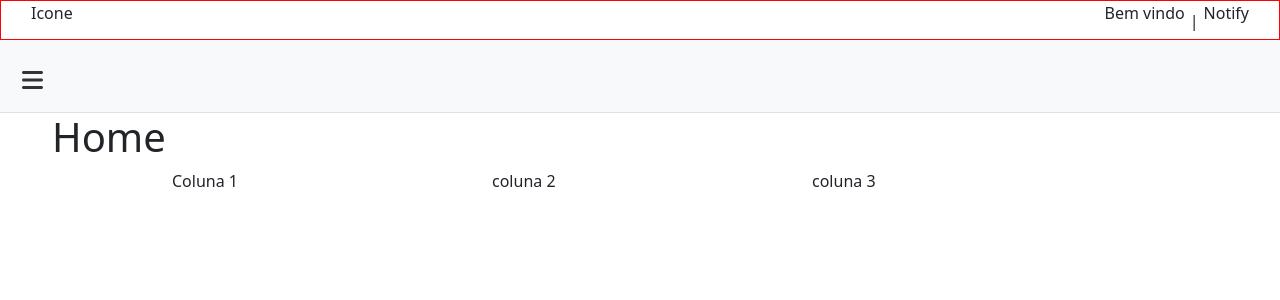
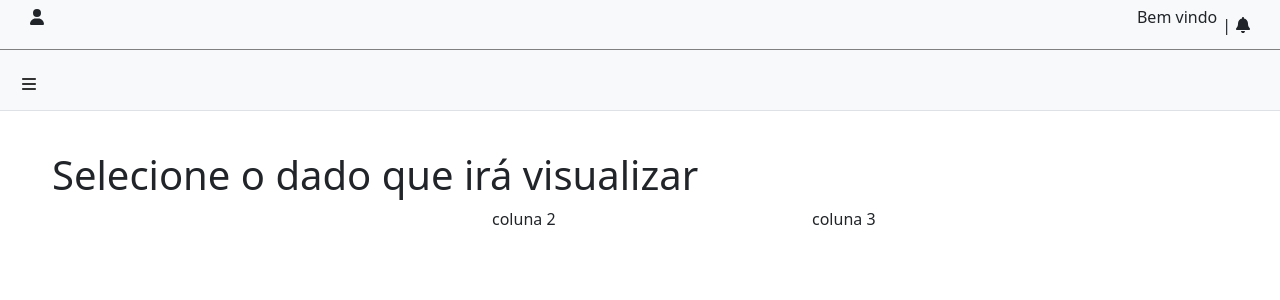
Before and after one commit to guiTavares13/Cosmos-Redshift-Frontend, a React (Create React App) app: page /home in a window 1280 px wide. Shown: the top 300 px of the page. Built offline with nearby package versions, Linux system fonts and the light colour scheme; no server answers.

Commit message:
Ajuste layout navbar e sidebar

```diff
--- a/package.json
+++ b/package.json
@@ -3,6 +3,8 @@
   "version": "0.1.0",
   "private": true,
   "dependencies": {
+    "@emotion/react": "^11.11.1",
+    "@emotion/styled": "^11.11.0",
     "@fortawesome/fontawesome-svg-core": "^6.4.2",
     "@fortawesome/free-solid-svg-icons": "^6.4.2",
     "@fortawesome/react-fontawesome": "^0.2.0",
--- a/src/components/NavBar/Navbar.css
+++ b/src/components/NavBar/Navbar.css
@@ -1,11 +1,13 @@
 .nav {
     width: 100%;
-    height: 40px;
-    border: 1px solid red;
+    height: 50px;
+    background-color: #F8F9FA;
+    border-bottom: 0.5px solid gray;
     display: flex;
     align-items: center;
     justify-content: space-between;
 }
+
 
 .icon {
     padding-left: 30px;
--- a/src/components/NavBar/Navbar.js
+++ b/src/components/NavBar/Navbar.js
@@ -1,16 +1,18 @@
 import React from 'react';
 import './Navbar.css';
+import { FontAwesomeIcon } from '@fortawesome/react-fontawesome';
+import { faUser, faBell } from '@fortawesome/free-solid-svg-icons';
 
 export default function NavBar() {
     return (
         <nav className="nav">
             <div>
-                <p className="icon">Icone</p>
+                <p className="icon"><FontAwesomeIcon icon={faUser} /></p>
             </div>
             <div className="right-side">
-                <p>Bem vindo</p>
+                <p className="welcome">Bem vindo</p>
                 <span className="separator">|</span>
-                <p>Notify</p>
+                <FontAwesomeIcon icon={faBell} />
             </div>
         </nav>
     );
--- a/src/components/SideBarNavigator/SideBar.css
+++ b/src/components/SideBarNavigator/SideBar.css
@@ -15,7 +15,6 @@
     background: none;
     border: none;
     color: #333;
-    font-size: 24px;
     cursor: pointer;
 }
 
@@ -23,8 +22,8 @@
 #sidebar {
     position: fixed;
     top: 30;
-    left: -200px;
-    width: 200px;
+    left: -400px;
+    width: 400px;
     height: 100%;
     background-color: #333;
     transition: left 0.3s;
--- a/src/pages/home.css
+++ b/src/pages/home.css
@@ -1,4 +1,5 @@
 h1 {
+  margin-top: 40px;
   margin-left: 40px;
 }
 
--- a/src/pages/home.js
+++ b/src/pages/home.js
@@ -1,11 +1,24 @@
+// Home.js
+
 import React, { useEffect } from "react";
 import connectRabbitMq from '../services/rabbitmq.js';
 import NavBar from '../components/NavBar/Navbar.js';
 import SideBar from "../components/SideBarNavigator/SideBar.js";
+
 import "bootstrap/dist/css/bootstrap.min.css";
 import './home.css';
 
 export default function Home() {
+    // Exemplo de dados para o Combobox (altere conforme necessário)
+    const dataOptions = [
+      { title: 'Dado 1' },
+      { title: 'Dado 2' },
+      { title: 'Dado 3' },
+    ];
+
+    const handleComboboxChange = (selectedValue) => {
+      console.log('Valor selecionado:', selectedValue);
+    };
 
     useEffect(() => {
         connectRabbitMq();
@@ -16,10 +29,11 @@ export default function Home() {
             <NavBar />
             <SideBar />
             <div className="container-fluid">
-                <h1>Home</h1>
+                <h1>Selecione o dado que irá visualizar</h1>
                 <div className="row justify-content-center combo-box">
                     <div className="col-md-3">
-                        Coluna 1
+
+
                     </div>
                     <div className="col-md-3">
                         coluna 2
```
Also changed, not shown: 1 other file (tests, documents, lock files or other folders). Lines whose indentation alone changed are shown as unchanged.
